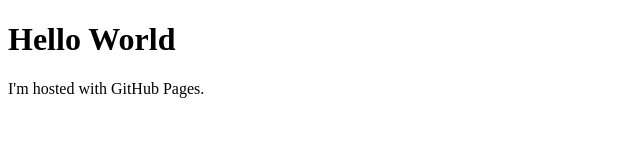
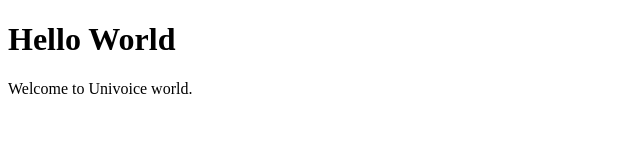
Before and after one commit to univoice2022/univoice2022.github.io, a plain HTML site: page index.html in a window 1280 px wide. Shown: the full height of the page, 0-640 px from the left. Drawn offline with Linux system fonts and the light colour scheme.

Commit message:
Update index.html

```diff
--- a/index.html
+++ b/index.html
@@ -2,6 +2,6 @@
 <html>
 <body>
 <h1>Hello World</h1>
-<p>I'm hosted with GitHub Pages.</p>
+<p>Welcome to Univoice world.</p>
 </body>
 </html>
```
